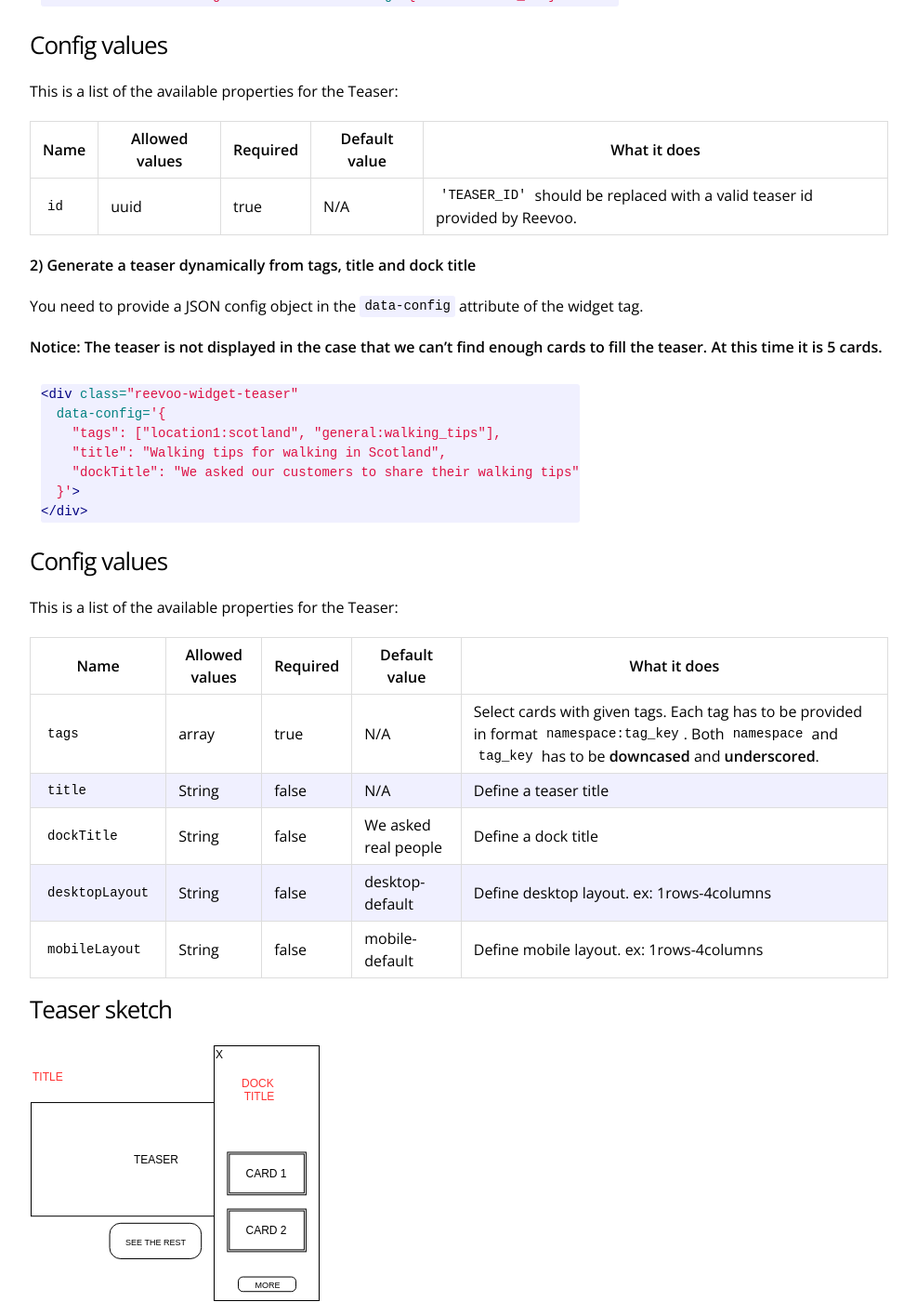
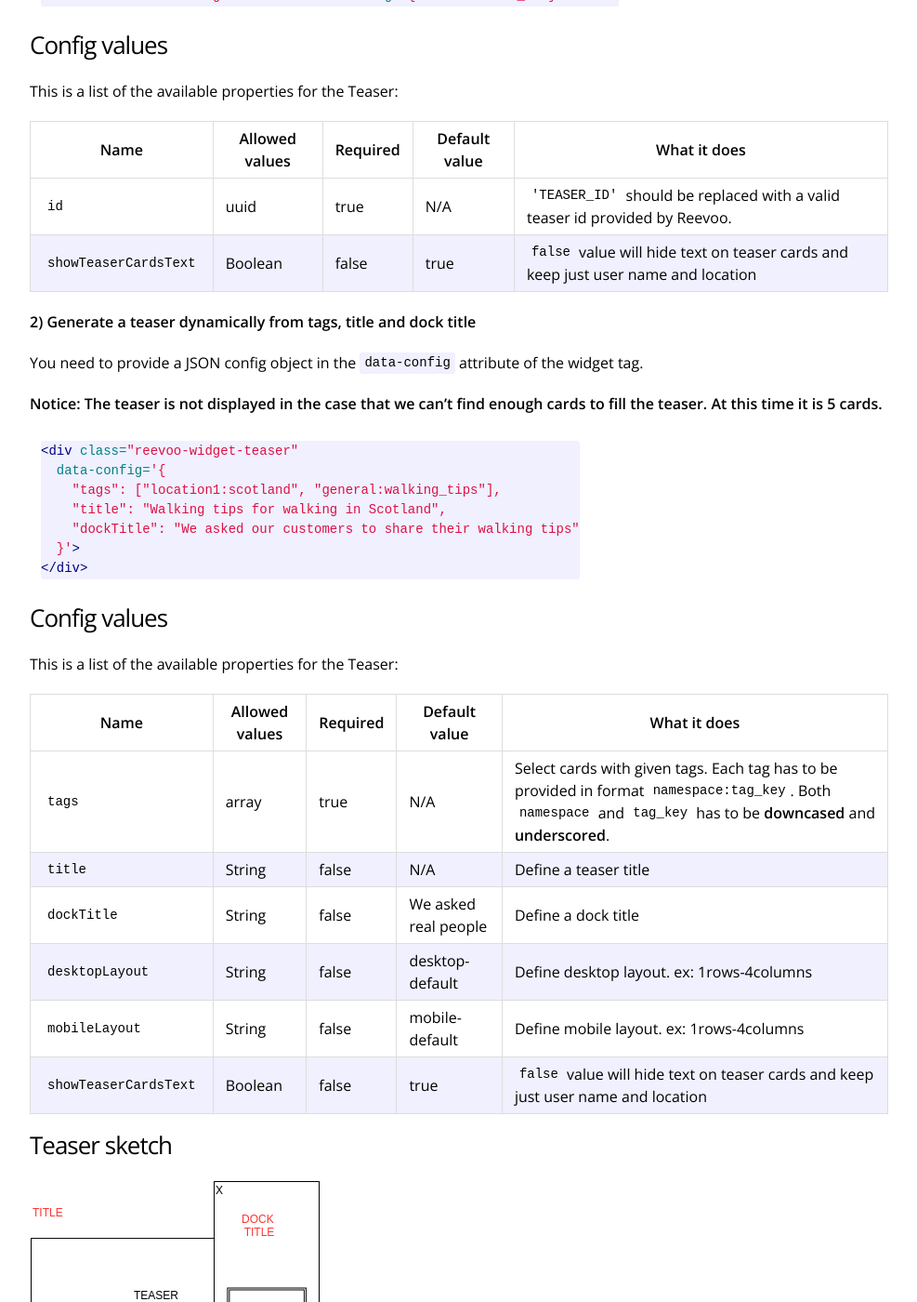
Before and after one commit to reevoo/reevoo.github.io, a Jekyll site: the page built from docs/experiences/experiences-getting-started.markdown, in a window 1280 px wide and 1400 px high, scrolled down 2355 px. Shown: the whole window at 93% size, without its empty margins (274-1261 px from the left). Built offline with Jekyll 4.4.1, drawn with Linux system fonts in a browser that asks for light colours.

Commit message:
Add documentation for teasers showTeaserCardsText option

```diff
--- a/docs/experiences/experiences-getting-started.markdown
+++ b/docs/experiences/experiences-getting-started.markdown
@@ -99,8 +99,7 @@ This is a list of the available properties for the Teaser:
 | Name | Allowed values | Required | Default value | What it does |
 |------|----------------|----------|---------------|--------------|
 | `id` | uuid | true | N/A | `'TEASER_ID'` should be replaced with a valid teaser id provided by Reevoo. |
-
-
+| `showTeaserCardsText` | Boolean | false | true | `false` value will hide text on teaser cards and keep just user name and location |
 
 **2) Generate a teaser dynamically from tags, title and dock title**
 
@@ -130,6 +129,7 @@ This is a list of the available properties for the Teaser:
 | `dockTitle` | String | false | We asked real people | Define a dock title |
 | `desktopLayout` | String | false | desktop-default | Define desktop layout. ex: 1rows-4columns |
 | `mobileLayout` | String | false | mobile-default | Define mobile layout. ex: 1rows-4columns |
+| `showTeaserCardsText` | Boolean | false | true | `false` value will hide text on teaser cards and keep just user name and location |
 
 ### Teaser sketch
 
```
